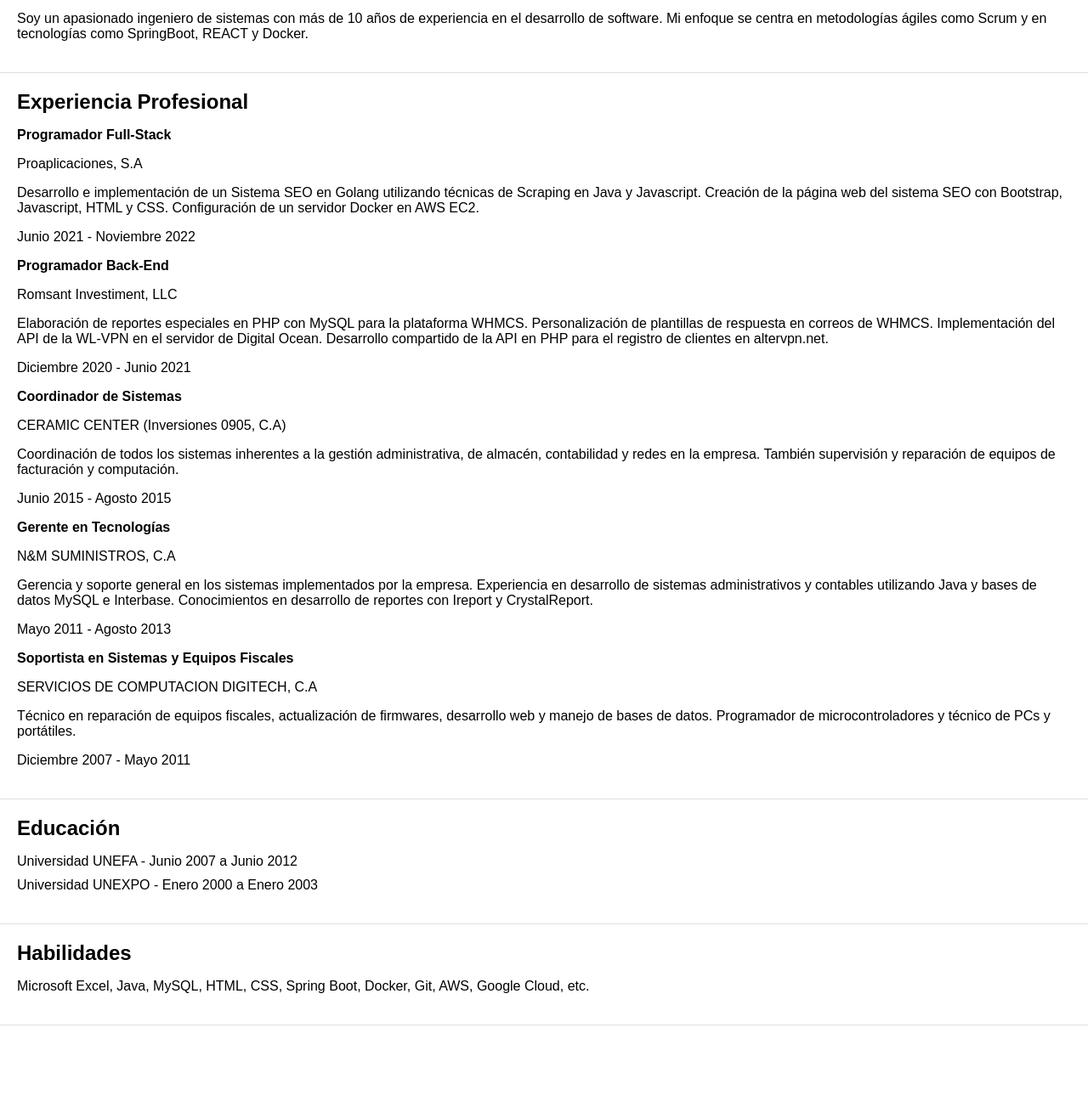
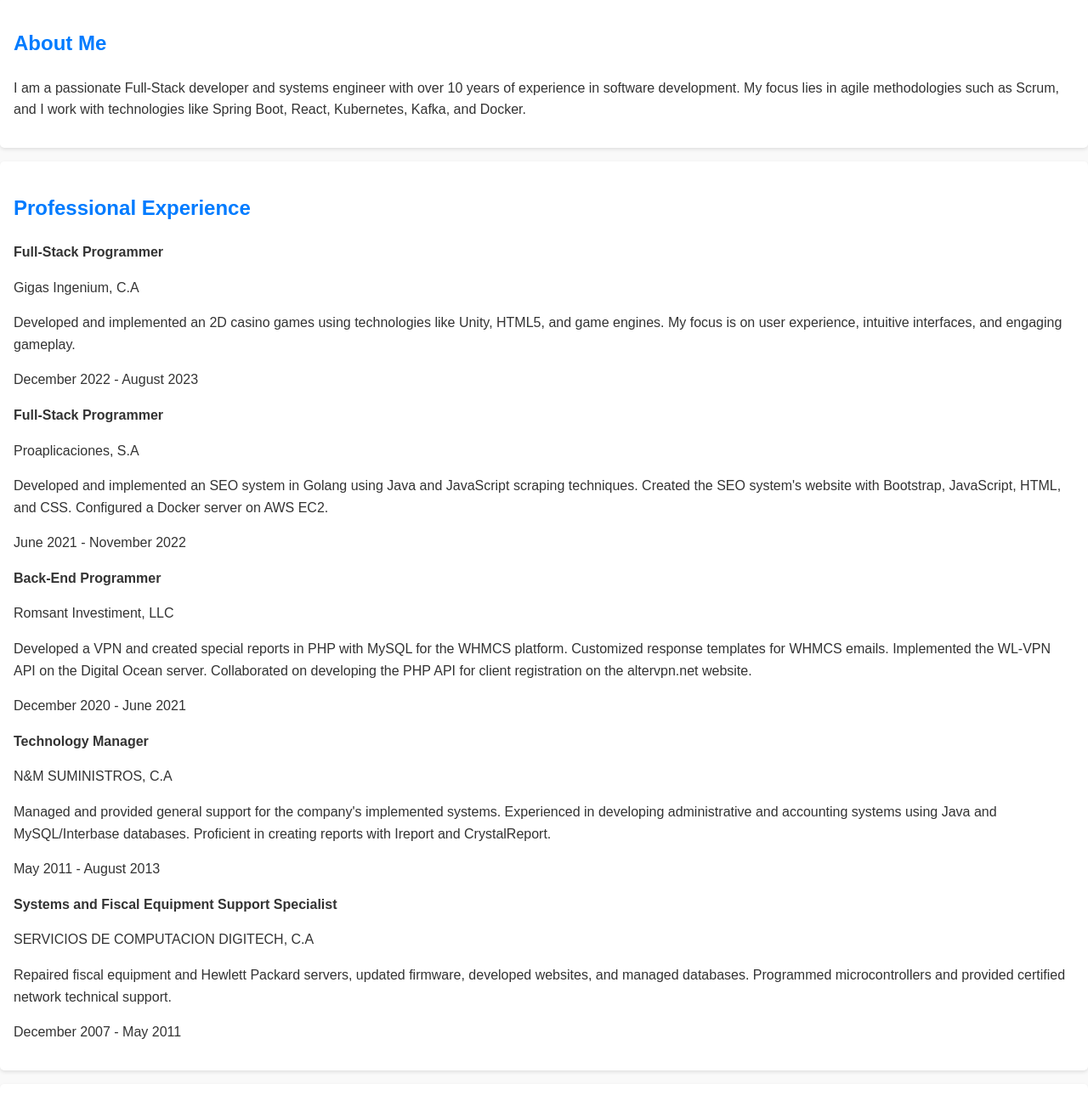
Before and after one commit to hernan-ch/hernan-ch.github.io, a plain HTML site: page index.html in a window 1280 px wide. Shown: the part 156-1452 px from the top of the page at 85% size. Before the commit the page ends 1363 px from the top, so only its background shows below. Drawn offline with Linux system fonts and the light colour scheme.

Commit message:
Update index.html
update 2024

```diff
--- a/index.html
+++ b/index.html
@@ -1,93 +1,101 @@
 <!DOCTYPE html>
-<html lang="es">
+<html lang="en">
 <head>
     <meta charset="UTF-8">
     <meta name="viewport" content="width=device-width, initial-scale=1.0">
-    <title>Currículum de Hernan Chirinos</title>
-    <style>
-        /* Estilos CSS para tu currículum */
+    <title>Hernan Chirinos - Curriculum Vitae</title>
+       <style>
+        /* Estilos CSS (personalizables) */
         body {
             font-family: Arial, sans-serif;
+            line-height: 1.6;
             margin: 0;
             padding: 0;
-        }
-        header {
-            background-color: #0074D9;
-            color: #FFFFFF;
-            text-align: center;
-            padding: 20px;
+            background-color: #f9f9f9;
+            color: #333;
         }
         h1, h2 {
-            margin: 0;
-        }
-        section {
-            padding: 20px;
-            border-bottom: 1px solid #E0E0E0;
+            color: #007bff;
         }
         ul {
-            list-style-type: none;
+            list-style: none;
             padding: 0;
         }
         li {
-            margin-bottom: 10px;
+            margin-bottom: 1rem;
+        }
+        section {
+            background-color: #fff;
+            padding: 1rem;
+            border-radius: 5px;
+            box-shadow: 0 2px 4px rgba(0, 0, 0, 0.1);
+            margin-bottom: 1rem;
         }
     </style>
 </head>
 <body>
     <header>
         <h1>Hernan Chirinos</h1>
-        <h2>Ingeniero de Sistemas y Full Stack Java</h2>
+        <h2>Systems Engineer and Full Stack Java Developer</h2>
     </header>
     <section id="about">
-        <h2>Acerca de mí</h2>
-        <p>Soy un apasionado ingeniero de sistemas con más de 10 años de experiencia en el desarrollo de software. Mi enfoque se centra en metodologías ágiles como Scrum y en tecnologías como SpringBoot, REACT y Docker.</p>
+        <h2>About Me</h2>
+        <p>I am a passionate Full-Stack developer and systems engineer with over 10 years of experience in software development. My focus lies in agile methodologies such as Scrum, and I work with technologies like Spring Boot, React, Kubernetes, Kafka, and Docker.</p>
     </section>
     <section id="experience">
-        <h2>Experiencia Profesional</h2>
+        <h2>Professional Experience</h2>
         <ul>
-            <!-- Agrega aquí tus experiencias laborales -->
+		       <li>
+               <strong>Full-Stack Programmer</strong>
+			   <p>Gigas Ingenium, C.A</p>
+               <p>Developed and implemented an  2D casino games using technologies like Unity, HTML5, and game engines. My focus is on user experience, intuitive interfaces, and engaging gameplay.</p>
+               <p>December 2022 - August 2023</p>
+			   </li>
+
             <li>
-                <strong>Programador Full-Stack</strong>
+                <strong>Full-Stack Programmer</strong>
                 <p>Proaplicaciones, S.A</p>
-                <p>Desarrollo e implementación de un Sistema SEO en Golang utilizando técnicas de Scraping en Java y Javascript. Creación de la página web del sistema SEO con Bootstrap, Javascript, HTML y CSS. Configuración de un servidor Docker en AWS EC2.</p>
-                <p>Junio 2021 - Noviembre 2022</p>
+                <p>Developed and implemented an SEO system in Golang using Java and JavaScript scraping techniques. Created the SEO system's website with Bootstrap, JavaScript, HTML, and CSS. Configured a Docker server on AWS EC2.</p>
+                <p>June 2021 - November 2022</p>
             </li>
             <li>
-                <strong>Programador Back-End</strong>
+                <strong>Back-End Programmer</strong>
                 <p>Romsant Investiment, LLC</p>
-                <p>Elaboración de reportes especiales en PHP con MySQL para la plataforma WHMCS. Personalización de plantillas de respuesta en correos de WHMCS. Implementación del API de la WL-VPN en el servidor de Digital Ocean. Desarrollo compartido de la API en PHP para el registro de clientes en altervpn.net.</p>
-                <p>Diciembre 2020 - Junio 2021</p>
+                <p>Developed a VPN and created special reports in PHP with MySQL for the WHMCS platform. Customized response templates for WHMCS emails. Implemented the WL-VPN API on the Digital Ocean server. Collaborated on developing the PHP API for client registration on the altervpn.net website.</p>
+                <p>December 2020 - June 2021</p>
             </li>
             <li>
-                <strong>Coordinador de Sistemas</strong>
-                <p>CERAMIC CENTER (Inversiones 0905, C.A)</p>
-                <p>Coordinación de todos los sistemas inherentes a la gestión administrativa, de almacén, contabilidad y redes en la empresa. También supervisión y reparación de equipos de facturación y computación.</p>
-                <p>Junio 2015 - Agosto 2015</p>
+                <strong>Technology Manager</strong>
+                <p>N&M SUMINISTROS, C.A</p>
+                <p>Managed and provided general support for the company's implemented systems. Experienced in developing administrative and accounting systems using Java and MySQL/Interbase databases. Proficient in creating reports with Ireport and CrystalReport.</p>
+                <p>May 2011 - August 2013</p>
             </li>
             <li>
-                <strong>Gerente en Tecnologías</strong>
-                <p>N&M SUMINISTROS, C.A</p>
-                <p>Gerencia y soporte general en los sistemas implementados por la empresa. Experiencia en desarrollo de sistemas administrativos y contables utilizando Java y bases de datos MySQL e Interbase. Conocimientos en desarrollo de reportes con Ireport y CrystalReport.</p>
-                <p>Mayo 2011 - Agosto 2013</p>
-            </li>
-            <li>
-                <strong>Soportista en Sistemas y Equipos Fiscales</strong>
+                <strong>Systems and Fiscal Equipment Support Specialist</strong>
                 <p>SERVICIOS DE COMPUTACION DIGITECH, C.A</p>
-                <p>Técnico en reparación de equipos fiscales, actualización de firmwares, desarrollo web y manejo de bases de datos. Programador de microcontroladores y técnico de PCs y portátiles.</p>
-                <p>Diciembre 2007 - Mayo 2011</p>
+                <p>Repaired fiscal equipment and Hewlett Packard servers, updated firmware, developed websites, and managed databases. Programmed microcontrollers and provided certified network technical support.</p>
+                <p>December 2007 - May 2011</p>
             </li>
         </ul>
     </section>
     <section id="education">
-        <h2>Educación</h2>
+        <h2>Education</h2>
         <ul>
-            <li>Universidad UNEFA - Junio 2007 a Junio 2012</li>
-            <li>Universidad UNEXPO - Enero 2000 a Enero 2003</li>
+            <li>Universidad UNEFA - June 2007 to June 2012</li>
+            <li>Universidad UNEXPO - January 2000 to January 2003</li>
         </ul>
     </section>
     <section id="skills">
-        <h2>Habilidades</h2>
-        <p>Microsoft Excel, Java, MySQL, HTML, CSS, Spring Boot, Docker, Git, AWS, Google Cloud, etc.</p>
+        <h2>Skills</h2>
+        <p>Docker, Kubernetes, Terraform, Google Cloud, Amazon AWS, DigitalOcean Cloud, Apache Kafka, RabbitMQ, Flex Box, Bootstrap, React, JavaScript, APIs, Go, Java, Spring Boot, React JS, Git, GitHub Actions, Prometheus, Grafana</p>
+    </section>
+    <section id="achievements">
+        <h2>Achievements</h2>
+        <ul>
+            <li>Implemented automation solutions using Docker, Kubernetes, and Jenkins, resulting in a 30% improvement in software development efficiency and quality.</li>
+            <li>Collaborated closely with development teams to integrate CI/CD practices into the development process using tools like GitHub Actions.</li>
+            <li>Established and maintained monitoring and alert systems using tools such as Prometheus and Grafana to ensure application performance and availability.</li>
+        </ul>
     </section>
 </body>
 </html>
```
